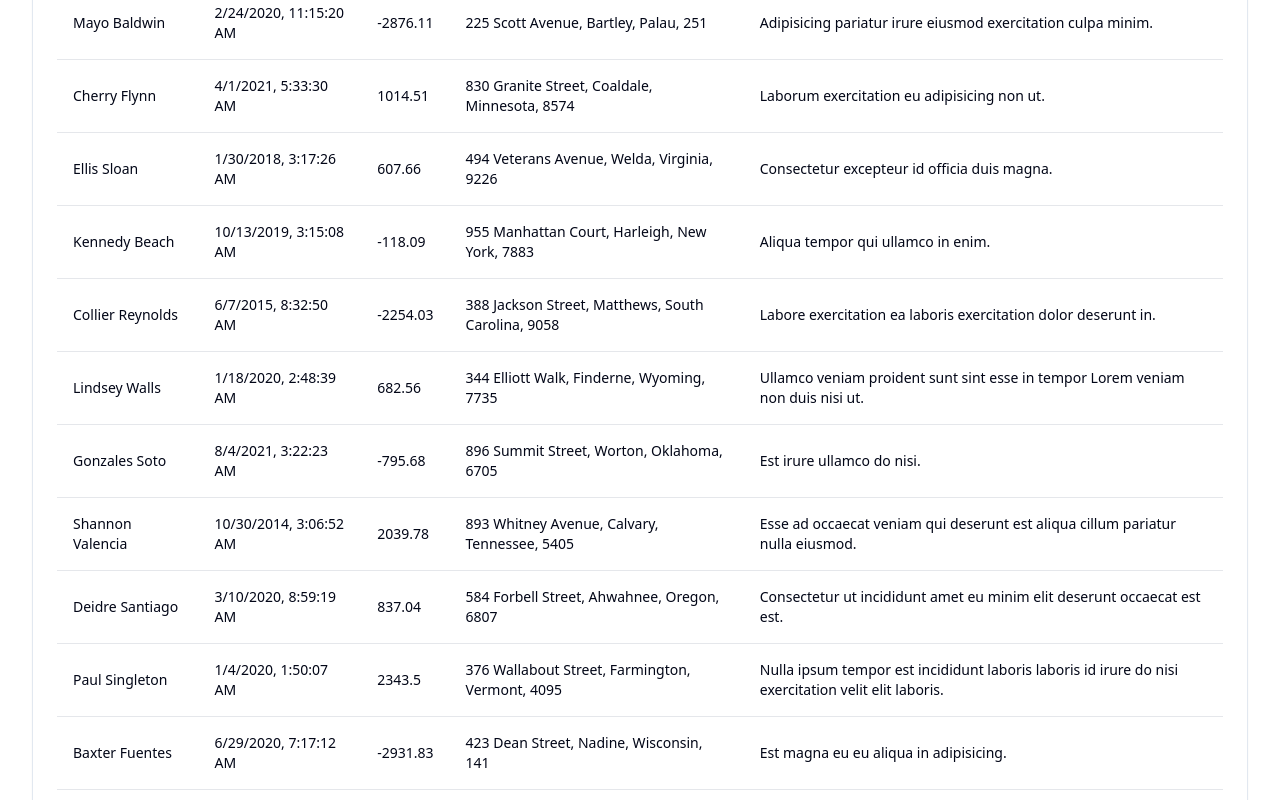
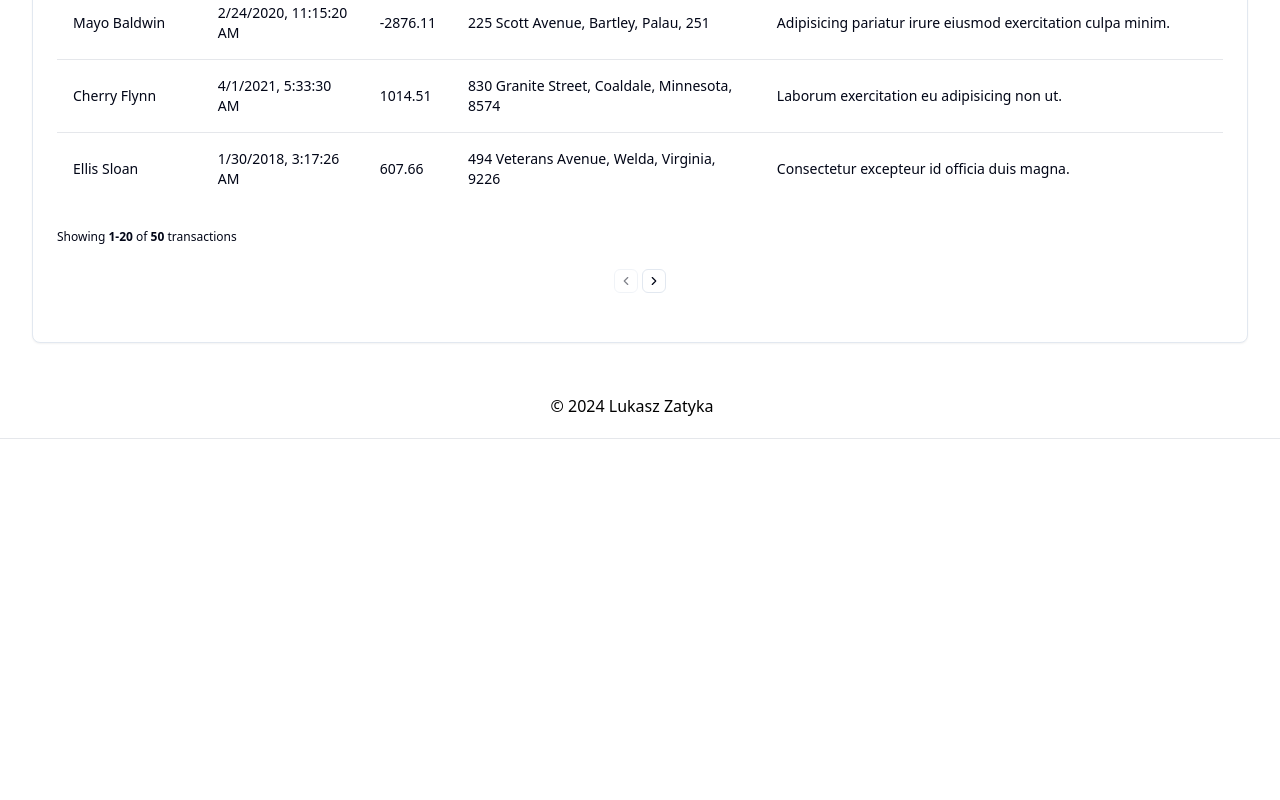
Before and after one commit to lukassso/bank-transactions, a React (Vite) app: page / in a window 1280 px wide. Shown: the part 1980-2780 px from the top of the page. After the commit the page ends 2419 px from the top, so only its background shows below. Built offline with nearby package versions, Linux system fonts and the light colour scheme.

Commit message:
Implemented pagination feature in TableComponent

```diff
--- /dev/null
+++ b/src/components/ui/pagination.tsx
@@ -0,0 +1,80 @@
+import * as React from 'react';
+import { ChevronLeft, ChevronRight, MoreHorizontal } from 'lucide-react';
+import { cm } from '../../utils/classes-merge';
+import { ButtonProps, buttonVariants } from './button';
+
+const Pagination = ({ className, ...props }: React.ComponentProps<'nav'>) => (
+  <nav
+    role="navigation"
+    aria-label="pagination"
+    className={cm('mx-auto flex w-full justify-center', className)}
+    {...props}
+  />
+);
+Pagination.displayName = 'Pagination';
+
+const PaginationContent = React.forwardRef<HTMLUListElement, React.ComponentProps<'ul'>>(
+  ({ className, ...props }, ref) => (
+    <ul ref={ref} className={cm('flex flex-row items-center gap-1', className)} {...props} />
+  )
+);
+PaginationContent.displayName = 'PaginationContent';
+
+const PaginationItem = React.forwardRef<HTMLLIElement, React.ComponentProps<'li'>>(({ className, ...props }, ref) => (
+  <li ref={ref} className={cm('', className)} {...props} />
+));
+PaginationItem.displayName = 'PaginationItem';
+
+type PaginationLinkProps = {
+  isActive?: boolean;
+} & Pick<ButtonProps, 'size'> &
+  React.ComponentProps<'a'>;
+
+const PaginationLink = ({ className, isActive, size = 'icon', ...props }: PaginationLinkProps) => (
+  <a
+    aria-current={isActive ? 'page' : undefined}
+    className={cm(
+      buttonVariants({
+        variant: isActive ? 'outline' : 'ghost',
+        size,
+      }),
+      className
+    )}
+    {...props}
+  />
+);
+PaginationLink.displayName = 'PaginationLink';
+
+const PaginationPrevious = ({ className, ...props }: React.ComponentProps<typeof PaginationLink>) => (
+  <PaginationLink aria-label="Go to previous page" size="default" className={cm('gap-1 pl-2.5', className)} {...props}>
+    <ChevronLeft className="h-4 w-4" />
+    <span>Previous</span>
+  </PaginationLink>
+);
+PaginationPrevious.displayName = 'PaginationPrevious';
+
+const PaginationNext = ({ className, ...props }: React.ComponentProps<typeof PaginationLink>) => (
+  <PaginationLink aria-label="Go to next page" size="default" className={cm('gap-1 pr-2.5', className)} {...props}>
+    <span>Next</span>
+    <ChevronRight className="h-4 w-4" />
+  </PaginationLink>
+);
+PaginationNext.displayName = 'PaginationNext';
+
+const PaginationEllipsis = ({ className, ...props }: React.ComponentProps<'span'>) => (
+  <span aria-hidden className={cm('flex h-9 w-9 items-center justify-center', className)} {...props}>
+    <MoreHorizontal className="h-4 w-4" />
+    <span className="sr-only">More pages</span>
+  </span>
+);
+PaginationEllipsis.displayName = 'PaginationEllipsis';
+
+export {
+  Pagination,
+  PaginationContent,
+  PaginationEllipsis,
+  PaginationItem,
+  PaginationLink,
+  PaginationNext,
+  PaginationPrevious,
+};
--- a/src/context/actions.ts
+++ b/src/context/actions.ts
@@ -1,2 +1,3 @@
 export const SET_TRANSACTIONS = 'SET_TRANSACTIONS';
 export const SET_LOADING = 'SET_LOADING';
+export const SET_PAGE = 'SET_PAGE';
--- a/src/context/index.tsx
+++ b/src/context/index.tsx
@@ -1,6 +1,6 @@
 import { FC, createContext, useContext, useReducer, useEffect, type ReactNode } from 'react';
 import reducer from './reducer';
-import { SET_LOADING, SET_TRANSACTIONS } from './actions';
+import { SET_LOADING, SET_TRANSACTIONS, SET_PAGE } from './actions';
 import { TransactionsState } from '../types';
 
 const API_ENDPOINT = '../../api/db.json';
@@ -8,6 +8,11 @@ const API_ENDPOINT = '../../api/db.json';
 const initalState: TransactionsState = {
   transactions: [],
   isLoading: false,
+  currentPage: 1,
+  itemsPerPage: 20,
+  setPage: (page: number) => {
+    page;
+  },
 };
 
 const AppContext = createContext<TransactionsState>(initalState);
@@ -34,11 +39,16 @@ const AppProvider: FC<AppProviderProps> = ({ children }) => {
       console.log(error);
     }
   };
+
+  const setPage = (page: number) => {
+    dispatch({ type: SET_PAGE, payload: { page } });
+  };
+
   useEffect(() => {
     fetchApiData();
   }, []);
 
-  return <AppContext.Provider value={state}>{children}</AppContext.Provider>;
+  return <AppContext.Provider value={{ ...state, setPage }}>{children}</AppContext.Provider>;
 };
 
 const useGlobalContext = () => {
--- a/src/context/reducer.ts
+++ b/src/context/reducer.ts
@@ -1,6 +1,6 @@
 import { Reducer } from 'react';
 import { TransactionsState, type Action } from '../types';
-import { SET_LOADING, SET_TRANSACTIONS } from './actions';
+import { SET_LOADING, SET_TRANSACTIONS, SET_PAGE } from './actions';
 
 const reducer: Reducer<TransactionsState, Action> = (state, action) => {
   switch (action.type) {
@@ -15,6 +15,11 @@ const reducer: Reducer<TransactionsState, Action> = (state, action) => {
         isLoading: false,
         transactions: action.payload.transactions,
       };
+    case SET_PAGE:
+      return {
+        ...state,
+        currentPage: action.payload.page,
+      };
     default:
       throw new Error(`Unhandled action type: ${action.type}`);
   }
--- a/src/layout/TableComponent.tsx
+++ b/src/layout/TableComponent.tsx
@@ -1,9 +1,20 @@
 import { Card, CardContent, CardDescription, CardHeader, CardTitle, CardFooter } from '../components/ui/card';
 import { Table, TableBody, TableCell, TableHead, TableHeader, TableRow } from '../components/ui/table';
 import { useGlobalContext } from '../context';
+import { Pagination, PaginationContent, PaginationItem } from '../components/ui/pagination';
+import { ChevronLeft, ChevronRight } from 'lucide-react';
+import { Button } from '../components/ui/button';
 
 export const TableComponent = () => {
-  const { transactions, isLoading } = useGlobalContext();
+  const { transactions, isLoading, currentPage, itemsPerPage, setPage } = useGlobalContext();
+
+  const indexOfLastItem = currentPage * itemsPerPage;
+  const indexOfFirstItem = indexOfLastItem - itemsPerPage;
+  const currentTransactions = transactions.slice(indexOfFirstItem, indexOfLastItem);
+
+  const handlePageChange = (page: number) => {
+    setPage(page);
+  };
 
   if (isLoading) {
     return <div>Loading...</div>; // Wyświetlamy ładowanie, jeśli dane są jeszcze pobierane
@@ -27,7 +38,7 @@ export const TableComponent = () => {
             </TableRow>
           </TableHeader>
           <TableBody>
-            {transactions.map(transaction => (
+            {currentTransactions.map((transaction) => (
               <TableRow key={transaction.id}>
                 <TableCell className="font-medium">{transaction.beneficiary}</TableCell>
                 <TableCell>{new Date(transaction.date).toLocaleString()}</TableCell>
@@ -39,11 +50,43 @@ export const TableComponent = () => {
           </TableBody>
         </Table>
       </CardContent>
-        <CardFooter>
+      <CardFooter>
         <div className="text-muted-foreground text-xs">
-          Showing <strong>1-{transactions.length}</strong> of <strong>{transactions.length}</strong> transactions
+          Showing{' '}
+          <strong>
+            {indexOfFirstItem + 1}-{Math.min(indexOfLastItem, transactions.length)}
+          </strong>{' '}
+          of <strong>{transactions.length}</strong> transactions
         </div>
       </CardFooter>
+      <Pagination className="ml-auto mr-0 w-auto pb-12">
+        <PaginationContent>
+          <PaginationItem>
+            <Button
+              size="icon"
+              variant="outline"
+              className="h-10 w-10 md:h-6 md:w-6"
+              onClick={() => handlePageChange(currentPage - 1)}
+              disabled={currentPage === 1}
+            >
+              <ChevronLeft className="h-3.5 w-3.5" />
+              <span className="sr-only">Previous Order</span>
+            </Button>
+          </PaginationItem>
+          <PaginationItem>
+            <Button
+              size="icon"
+              variant="outline"
+              className="h-10 w-10 md:h-6 md:w-6"
+              onClick={() => handlePageChange(currentPage + 1)}
+              disabled={indexOfLastItem >= transactions.length}
+            >
+              <ChevronRight className="h-3.5 w-3.5" />
+              <span className="sr-only">Next Order</span>
+            </Button>
+          </PaginationItem>
+        </PaginationContent>
+      </Pagination>
     </Card>
   );
 };
--- a/src/types/index.ts
+++ b/src/types/index.ts
@@ -11,6 +11,9 @@ export interface Transaction {
 export type TransactionsState = {
   transactions: Transaction[];
   isLoading: boolean;
+  currentPage: number;
+  itemsPerPage: number;
+  setPage: (page: number) => void;
 };
 
 export interface Action {
```
Also changed, not shown: src/layout/Footer.tsx (+4 -4 lines).
